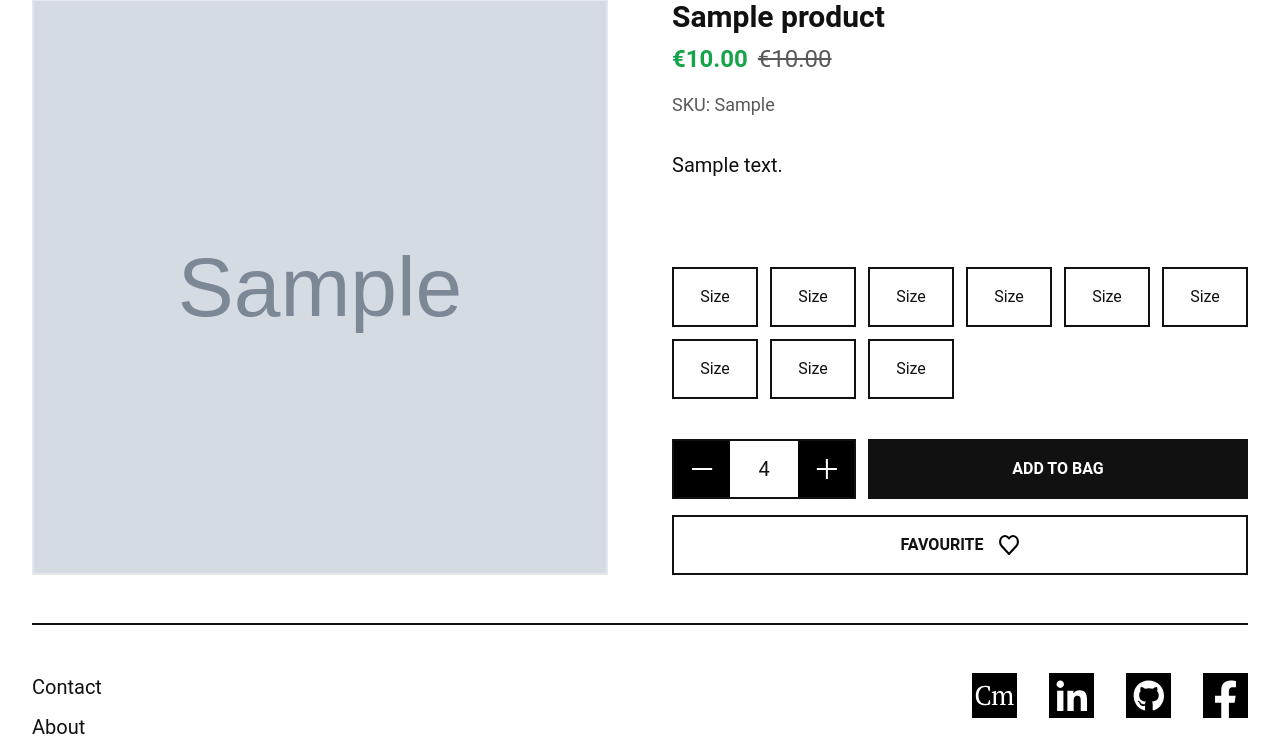
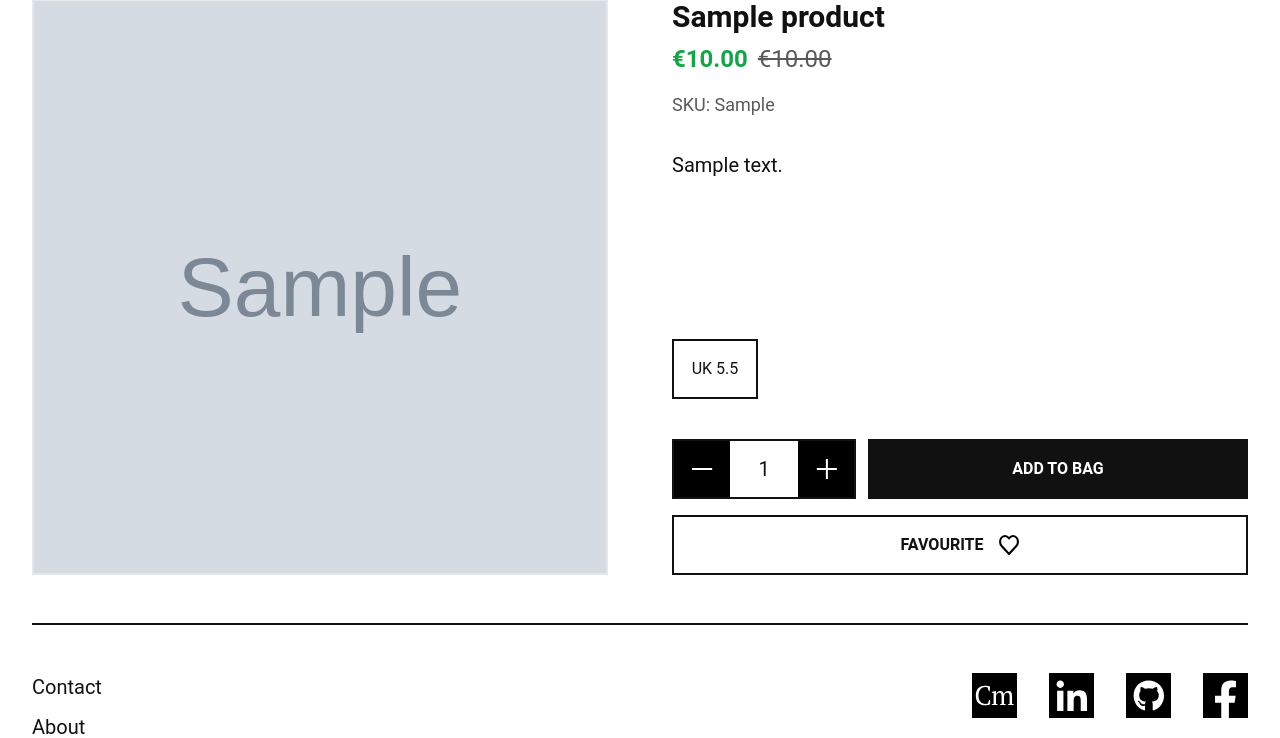
Before and after one commit to bagus0300/MarketIO, a Django app: page /products/1 in a window 1280 px wide. Shown: the part 139-877 px from the top of the page. Run offline with Django 4.2, Linux system fonts and the light colour scheme; tables that the repository leaves empty hold one stand-in row (values such as "Sample post"); grey boxes marked "Sample" are stand-in pictures; parts of the project's set-up code (start-up, migrations or seed data) failed here and were passed over; some libraries are stand-ins or nearby versions.

Commit message:
feat: implement product variant selection

```diff
--- /dev/null
+++ b/static/products/js/product_detail_size_select.js
@@ -0,0 +1,21 @@
+let sizeOptions = document.querySelectorAll("[data-variant]");
+
+function handler(e) {
+    classes = ["bg-primary", "text-white"];
+  if (document.querySelector('[data-selected="true"]')) {
+    prevSelection(classes);
+  }
+  let selection = e.target;
+  selection.classList.add(...classes);
+  selection.setAttribute("data-selected", true);
+}
+
+function prevSelection(classes) {
+  let prevSelection = document.querySelector('[data-selected="true"]');
+  prevSelection.setAttribute("data-selected", '');
+  prevSelection.classList.remove(...classes)
+}
+
+sizeOptions.forEach((sizeOption) => {
+  sizeOption.addEventListener("click", handler);
+});
--- a/templates/base/base.html
+++ b/templates/base/base.html
@@ -25,5 +25,7 @@
       </div>
     </main>
     {% include 'partials/footer.html' %}
+    {% block scripts %}
+    {% endblock scripts %}
   </body>
 </html>
--- a/templates/products/product_detail_view.html
+++ b/templates/products/product_detail_view.html
@@ -18,43 +18,27 @@
                     </h2>
                 </div>
                 <h2 class="mt-4 text-lg text-secondary">SKU: {{ product.sku }}</h2>
-                <p class="mt-8 text-xl text-primary">{{ product.description }}</p>
+                <p class="my-8 text-xl text-primary">{{ product.description }}</p>
             </div>
             <div class="flex flex-col gap-4">
                 <!-- SIZE SELECTION -->
                 <ul class="grid grid-cols-8 gap-3 mb-6 lg:grid-cols-12">
-                    <li class="col-span-2 py-4 text-center transition-all border-2 border-primary hover:bg-primary hover:text-white">
-                        Size
-                    </li>
-                    <li class="col-span-2 py-4 text-center transition-all border-2 border-primary hover:bg-primary hover:text-white">
-                        Size
-                    </li>
-                    <li class="col-span-2 py-4 text-center transition-all border-2 border-primary hover:bg-primary hover:text-white">
-                        Size
-                    </li>
-                    <li class="col-span-2 py-4 text-center transition-all border-2 border-primary hover:bg-primary hover:text-white">
-                        Size
-                    </li>
-                    <li class="col-span-2 py-4 text-center transition-all border-2 border-primary hover:bg-primary hover:text-white">
-                        Size
-                    </li>
-                    <li class="col-span-2 py-4 text-center transition-all border-2 border-primary hover:bg-primary hover:text-white">
-                        Size
-                    </li>
-                    <li class="col-span-2 py-4 text-center transition-all border-2 border-primary hover:bg-primary hover:text-white">
-                        Size
-                    </li>
-                    <li class="col-span-2 py-4 text-center transition-all border-2 border-primary hover:bg-primary hover:text-white">
-                        Size
-                    </li>
-                    <li class="col-span-2 py-4 text-center transition-all border-2 border-primary hover:bg-primary hover:text-white">
-                        Size
-                    </li>
+                    {% for variant in product.productvariant_set.all %}
+                        {% if variant.quantity is not 0 %}
+                            <li class="col-span-2">
+                                <button data-selected
+                                        data-variant="{{ variant.size }}"
+                                        class="w-full py-4 text-center transition-all border-2 cursor-pointer border-primary hover:bg-primary hover:text-white">
+                                    {{ variant.get_size_display }}
+                                </button>
+                            </li>
+                        {% endif %}
+                    {% endfor %}
                 </ul>
                 <div class="grid grid-cols-12 gap-3 mb-0">
                     <!-- QTY SELECTION -->
                     <div class="flex justify-between col-span-4 bg-white border-2 border-primary text-primary"
-                         x-data="{qty:4}">
+                         x-data="{qty:1}">
                         <button class="flex items-center justify-center h-full text-white bg-black aspect-square"
                                 x-on:click="qty > 1 ? qty-- : ''">
                             <svg width="21"
@@ -101,3 +85,7 @@
         </div>
     </div>
 {% endblock content %}
+{% block scripts %}
+    {{ block.super }}
+    <script src="{% static 'products/js/product_detail_size_select.js' %}"></script>
+{% endblock scripts %}
```
Also changed, not shown: utils/add_variant_stock.py (added, +11 -0 lines).
